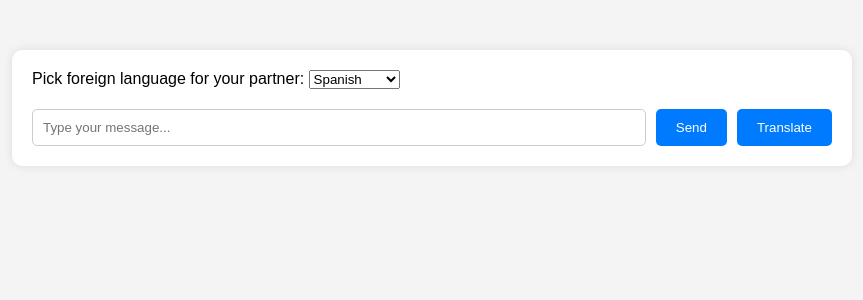
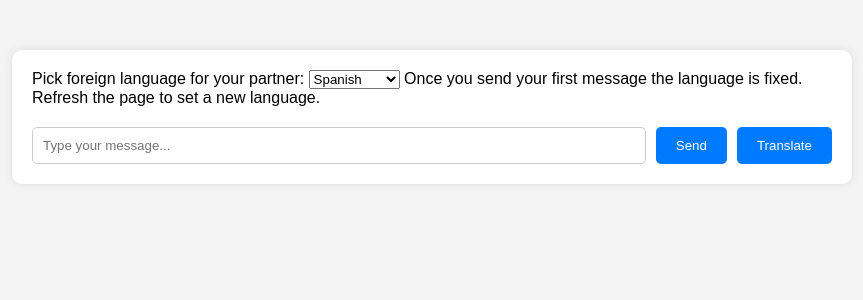
Before and after one commit to dylanosaur/speak-easy, a Flask app: page / in a window 1280 px wide. Shown: the top 300 px of the page, without its empty margins (208-1071 px from the left). Run offline with Flask 3, Linux system fonts and the light colour scheme; parts of the project's set-up code (start-up, migrations or seed data) failed here and were passed over.

Commit message:
let user reset lang by refreshing

```diff
--- a/templates/index.html
+++ b/templates/index.html
@@ -97,7 +97,9 @@
 
             <!-- You can add more options for other languages as needed -->
         </select>
-
+        <span>
+            Once you send your first message the language is fixed. Refresh the page to set a new language.
+        </span>
 
         <div class="conversation">
             <!-- Conversation messages will be displayed here -->
```
